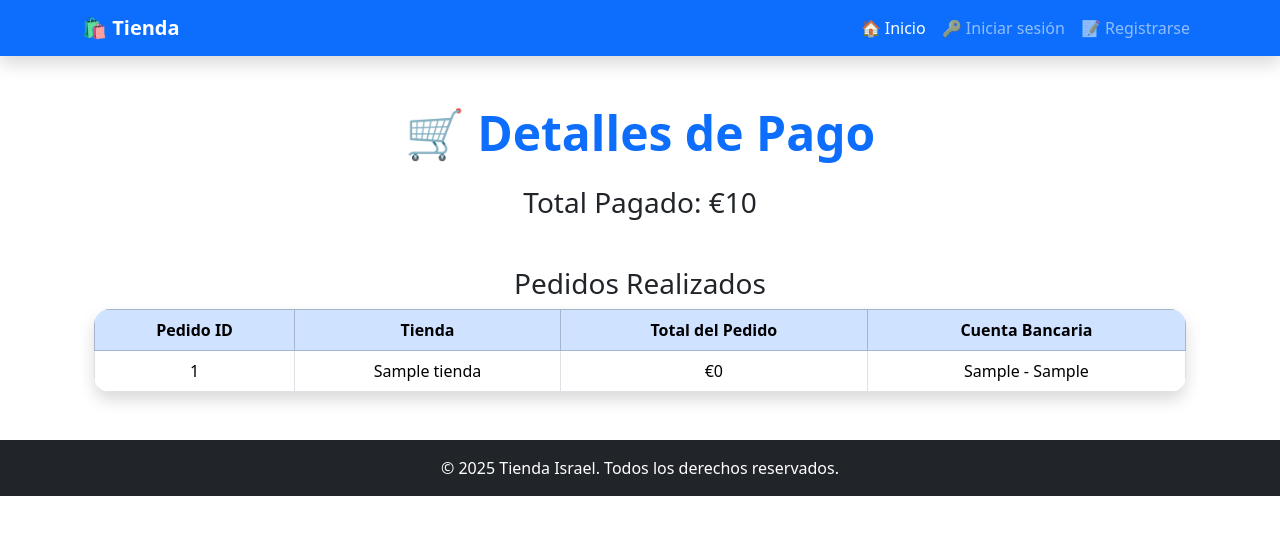
After one commit to israelJ-daw/jorgeRecuperacion, a Django app: page /detalles/pagos/1 in a window 1280 px wide. The commit adds this page. Shown: the top 535 px of the page. Run offline with Django 5.2, Linux system fonts and the light colour scheme; tables that the repository leaves empty hold one stand-in row (values such as "Sample post"); parts of the project's set-up code (start-up, migrations or seed data) failed here and were passed over; some libraries are stand-ins or nearby versions.

```diff
--- a/mysite/settings.py
+++ b/mysite/settings.py
@@ -40,6 +40,7 @@ INSTALLED_APPS = [
     'debug_toolbar',
     'django_bootstrap5',
     'django_bootstrap_icons',
+    'rest_framework',
 ]
 
 MIDDLEWARE = [
--- a/requirements.txt
+++ b/requirements.txt
@@ -4,3 +4,4 @@ django-bootstrap5~=24.3
 django-bootstrap-icons~=0.8.6
 django-seed~=0.3.1
 psycopg2-binary~=2.9.9
+djangorestframework~=3.14.0
--- a/tienda/templates/index.html
+++ b/tienda/templates/index.html
@@ -75,7 +75,7 @@
     {% if user.rol == 2  %}
     <div class="text-center mt-5" >
         <h2>Listar Pedidos </h2>
-        <a href="{% url  'lista_pedidos'  request.user.cliente.id %}" class="btn btn-primary"> Listar Pedidos</a>
+        <a href="{% url  'lista_pedidos' %}" class="btn btn-primary"> Listar Pedidos</a>
     </div>
     {% endif%}
 
--- a/tienda/templates/inventario/finalizar_pedido.html
+++ b/tienda/templates/inventario/finalizar_pedido.html
@@ -2,7 +2,7 @@
 
 {% block contenido %}
 
-<form action="{% url 'finalizar_pedido' request.user.cliente.id %}" method="post">
+<form action="{% url 'finalizar_pedido' %}" method="post">
 
     {% load django_bootstrap5 %}
     {% csrf_token %}
--- a/tienda/templates/inventario/listar_linea_pedidos.html
+++ b/tienda/templates/inventario/listar_linea_pedidos.html
@@ -28,6 +28,7 @@
 
                 <a class="btn btn-outline-danger" href="{% url 'eliminar_linea_pedidos' pedido.id %}">Eliminar</a>
 
+                <a class="btn btn-outline-primary" href="{% url 'editar_linea_pedido' pedido.id %}">Editar</a>
 
             </td>
 
@@ -38,7 +39,7 @@
     </table>
 
   <div class="text-center mt-4">
-  <a href="{% url 'finalizar_pedido' request.user.cliente.id %}" class="btn btn-primary btn-lg px-5 shadow rounded-pill">
+  <a href="{% url 'finalizar_pedido'%}" class="btn btn-primary btn-lg px-5 shadow rounded-pill">
     <i class="bi bi-check-circle me-2"></i> Finalizar Pedido
   </a>
 </div>
--- a/tienda/templates/inventario/todos_productos.html
+++ b/tienda/templates/inventario/todos_productos.html
@@ -41,6 +41,9 @@
                     {% endfor %}
                 </tbody>
             </table>
+
+                <a class="btn btn-outline-primary" href="{% url 'buscar_inventario' %}">Busqueda Avanzada</a>
+
         </div>
     {% else %}
         <div class="alert alert-info text-center" role="alert">
--- /dev/null
+++ b/tienda/templates/pago/detalles_pago.html
@@ -0,0 +1,52 @@
+{% extends "estructura/principal.html" %}
+
+{% block contenido %}
+<div class="container my-5">
+    <h2 class="text-center mb-4 display-5 fw-bold text-primary">🛒 Detalles de Pago</h2>
+
+    <div class="total">
+        <h3 class="text-center">Total Pagado: €{{ total_pagado }}</h3>
+    </div>
+
+    <h3 class="text-center mt-5">Pedidos Realizados</h3>
+    <div class="table-responsive shadow rounded-4 overflow-hidden">
+        <table class="table table-bordered table-hover align-middle mb-0">
+            <thead class="table-primary text-center text-white">
+                <tr>
+                    <th scope="col">Pedido ID</th>
+                    <th scope="col">Tienda</th>
+                    <th scope="col">Total del Pedido</th>
+                    <th scope="col">Cuenta Bancaria</th>
+                </tr>
+            </thead>
+            <tbody class="bg-light">
+                {% for pedido in pedidos %}
+                <tr class="text-center">
+                    <td>{{ pedido.id }}</td>
+                    {% for tienda in tiendas %}
+                    <td>{{ tienda.nombre }}</td>
+                    {% endfor %}
+                    <td>
+                        {% with total_pedido=0 %}
+                        {% for linea in pedido.lineapedidos_set.all %}
+                            {% with total_pedido=total_pedido|add:linea.precio|add:linea.cantidad %}
+                            {% endwith %}
+                        {% endfor %}
+                        €{{ total_pedido }}
+                        {% endwith %}
+                    </td>
+                    <td>
+                        {% if cuenta_bancaria %}
+                            {{ cuenta_bancaria.banco }} - {{ cuenta_bancaria.iban }}
+                        {% else %}
+                            No existe
+                        {% endif %}
+                    </td>
+                </tr>
+                {% endfor %}
+            </tbody>
+        </table>
+    </div>
+
+</div>
+{% endblock %}
--- a/tienda/urls.py
+++ b/tienda/urls.py
@@ -42,9 +42,18 @@ urlpatterns = [
     path('todos/productos/', views.ver_productos, name='ver_productos'),
     #pedidos
     path('crear/pedidos/', views.crear_pedidos, name='crear_pedidos'),
-    path('ver/pedidos/<int:id_cliente>', views.lista_pedidos, name='lista_pedidos'),
+    path('ver/pedidos/', views.lista_pedidos, name='lista_pedidos'),
     path('comprar/producto/<int:id_inventario>', views.producto_comprar_nueva, name='producto_comprar'),
     path('ver/listapedidos/<int:id_cliente>', views.lista_linea_pedidos, name='lista_linea_pedidos'),
     path('eliminar/<int:id_pedido>/lineapedido/', views.eliminar_linea_pedidos, name='eliminar_linea_pedidos'),
-    path('Finalizar/<int:id_cliente>/pedido/', views.finalizar_pedido, name='finalizar_pedido'),
+    path('Finalizar/lineapedido/', views.finalizar_pedido, name='finalizar_pedido'),
+    path('Editar/<int:id_pedido>/lineapedido/', views.editar_linea_pedido, name='editar_linea_pedido'),
+    path('eliminar/<int:id_pedido>/pedido/', views.eliminar_pedidos, name='eliminar_pedidos'),
+    path('buscar_inventario/', views.busqueda_inventario, name='buscar_inventario'),
+    #pagos
+    path('detalles/pagos/<int:id_clientes>', views.detalles_pago, name='detalles_pago'),
+    path('pedido/<int:pedido_id>/devolver/', views.devolver_pedido, name='devolver_pedido'),
+
+
+
 ]
--- a/tienda/views.py
+++ b/tienda/views.py
@@ -123,7 +123,6 @@ def coche_eliminar(request, id_coche):
         print(Error)
     return redirect ('lista_coche')
 
-@permission_required('tienda.view_cliente')
 def detalle_cliente(request, id_cliente):
     if request.user.cliente.id == id_cliente:
         cliente = Cliente.objects.get(id = id_cliente)
@@ -360,10 +359,11 @@ def buscarProductos(request):
 
 
 
-def lista_pedidos (request, id_cliente):
-    pedidos = Pedidos.objects.filter(cliente_id = id_cliente)
+def lista_pedidos(request):
+    producto = Inventario.objects.all()
+    pedidos= Pedidos.objects.select_related("cliente").all()
+    return render(request, "inventario/listar_pedidos.html", {'pedidos_mostrar': pedidos, 'productos':producto})
 
-    return render(request, 'inventario/listar_pedidos.html', {'pedidos': pedidos })
 
 
 def producto_comprar_antigua(request, id_inventario):
@@ -453,35 +453,161 @@ def eliminar_linea_pedidos (request, id_pedido):
     return redirect('lista_linea_pedidos', id_cliente=request.user.cliente.id)
 
 
-def finalizar_pedido (request, id_cliente):
-    pedidos = LineaPedidos.objects.filter(pedido__cliente_id=id_cliente)
+def editar_linea_pedido(request, id_pedido):
+    linea = LineaPedidos.objects.get(id=id_pedido)
+
+    if request.method == 'POST':
+        formulario = cantidadEditar(request.POST, instance=linea)
+        if formulario.is_valid():
+
+            linea.cantidad = formulario.cleaned_data.get("cantidad")
+            linea.save()
+            messages.success(request, "Cantidad actualizada correctamente.")
+            return redirect("lista_linea_pedidos", id_cliente=request.user.cliente.id)
+    else:
+        formulario = cantidadEditar(instance=linea)
+
+    return render(request, 'inventario/editar_linea_pedido.html', {'formulario': formulario, 'linea': linea})
+
+
+
+def finalizar_pedido(request):
+    pedido = Pedidos.objects.filter(cliente=request.user.cliente, estado='pen').first()
+
+    if not pedido:
+        messages.error(request, "No se ha encontrado el pedido o el estado no es el esperado.")
+        return redirect("index")
 
     if request.method == 'POST':
         formulario = FinalizarCompra(request.POST)
         if formulario.is_valid():
-            direccion = formulario.cleaned_data.get("direccion")
+            pedido.direccion = formulario.cleaned_data.get("direccion")
+            pedido.estado = 'comp'
+
+            lineas = LineaPedidos.objects.filter(pedido=pedido)
+            for linea in lineas:
+                inventario = Inventario.objects.get(
+                tienda=linea.tienda,
+                coches=linea.coche  )
+
+            inventario.cantidad -= linea.cantidad
+            inventario.save()
 
 
-            pedidos = Pedidos.objects.create(
+            pedido.save()
 
-                    cliente = request.user.cliente,
-                    direccion = direccion,
+            LineaPedidos.objects.filter(pedido=pedido).delete()
 
-                    pedidos = pedidos,
-                    coche = pedidos.coches,
-                    tienda = pedidos.tienda,
-                    precio = pedidos.precio,
-                )
-            pedidos.save()
-
-
-            messages.success(request, 'Se ha realizado su compra')
-            return redirect('index')
+            messages.success(request, "Tu compra se ha realizado con éxito.")
+            return redirect("lista_pedidos")
 
     else:
         formulario = FinalizarCompra()
 
-    return render(request, 'inventario/finalizar_pedido.html', {'formulario': formulario, 'pedidos': pedidos})
+    return render(request, 'inventario/finalizar_pedido.html', {'formulario': formulario, 'pedido': pedido})
+
+
+def eliminar_pedidos(request, id_pedido):
+    pedido = Pedidos.objects.filter(id=id_pedido).first()
+
+    if pedido:
+        try:
+            pedido.delete()
+            messages.success(request, "Se ha eliminado el pedido correctamente.")
+        except Exception as error:
+            print(error)
+            messages.error(request, "Hubo un error al intentar eliminar el pedido.")
+    else:
+        messages.warning(request, "El pedido no existe.")
+
+    return redirect('lista_pedidos')
+
+
+
+def busqueda_inventario(request):
+    form = BusquedaInventarioForm(request.GET)
+
+    productos = Inventario.objects.all()
+
+    if form.is_valid():
+        tienda = form.cleaned_data.get('tienda')
+        coche = form.cleaned_data.get('coche')
+        cantidad_min = form.cleaned_data.get('cantidad_min')
+        cantidad_max = form.cleaned_data.get('cantidad_max')
+        precio_min = form.cleaned_data.get('precio_min')
+        precio_max = form.cleaned_data.get('precio_max')
+
+        if tienda:
+            productos = productos.filter(tienda__nombre__icontains=tienda)
+        if coche:
+            productos = productos.filter(coches__nombre__icontains=coche)
+        if cantidad_min:
+            productos = productos.filter(cantidad__gte=cantidad_min)
+        if cantidad_max:
+            productos = productos.filter(cantidad__lte=cantidad_max)
+        if precio_min:
+            productos = productos.filter(precio__gte=precio_min)
+        if precio_max:
+            productos = productos.filter(precio__lte=precio_max)
+
+    return render(request, 'inventario/buscar_inventario.html', {
+        'form': form,
+        'productos': productos
+    })
+
+
+def detalles_pago(request, id_clientes):
+    pedidos = Pedidos.objects.filter(cliente__id=id_clientes)
+
+    tienda = Tienda.objects.all()
+    try:
+        cuenta_bancaria = CuentaBancaria.objects.get(cliente__id=id_clientes)
+    except CuentaBancaria.DoesNotExist:
+        cuenta_bancaria = None
+
+    # Inicializar el total pagado
+    total_pagado = 0
+
+    # Calcular el total pagado por todos los pedidos
+    for pedido in pedidos:
+        for linea in pedido.lineapedidos_set.all():
+            total_pagado += linea.precio * linea.cantidad
+
+    # Pasar los pedidos, el total pagado y la cuenta bancaria a la plantilla
+    return render(request, 'pago/detalles_pago.html', {
+        'total_pagado': total_pagado,
+        'pedidos': pedidos,
+        'cuenta_bancaria': cuenta_bancaria,
+        'tiendas' : tienda
+    })
+
+
+def devolver_pedido(request, pedido_id):
+    # Obtener el pedido
+    pedido = Pedidos.objects.filter(id=pedido_id, cliente=request.user.cliente).first()
+
+    # Verificar si el pedido existe y si pertenece al cliente
+    if not pedido:
+        return render(request, 'errores/404.html', {'message': 'El pedido no existe o no pertenece a tu cuenta.'})
+
+    # Cambiar el estado del pedido a 'devuelto'
+    pedido.estado = 'dev'
+    pedido.save()
+
+    # Recorrer los productos del pedido y actualizar el inventario
+    for linea in pedido.lineapedidos_set.all():
+        coche = linea.coche
+        tienda = linea.tienda
+        cantidad_devuelta = linea.cantidad
+
+        # Actualizar el inventario de la tienda
+        inventario = Inventario.objects.get(tienda=tienda, coches=coche)
+        inventario.cantidad += cantidad_devuelta  # Aumentamos el stock con la cantidad devuelta
+        inventario.save()
+
+    # Redirigir a la página de éxito o detalles del pedido
+    return render(request, 'pago/devolver.html', {'pedido': pedido})
+
 
 
 #Paginas de error
```
Also changed, not shown: tienda/forms.py (+34 -3 lines), tienda/models.py (+9 -1 lines), tienda/templates/inventario/buscar_inventario.html (added, +41 -0 lines), tienda/templates/inventario/editar_linea_pedido.html (added, +20 -0 lines), tienda/templates/inventario/listar_pedidos.html (+72 -22 lines), tienda/templates/pago/devolver.html (added, +18 -0 lines), tienda/migrations/0001_initial.py.
